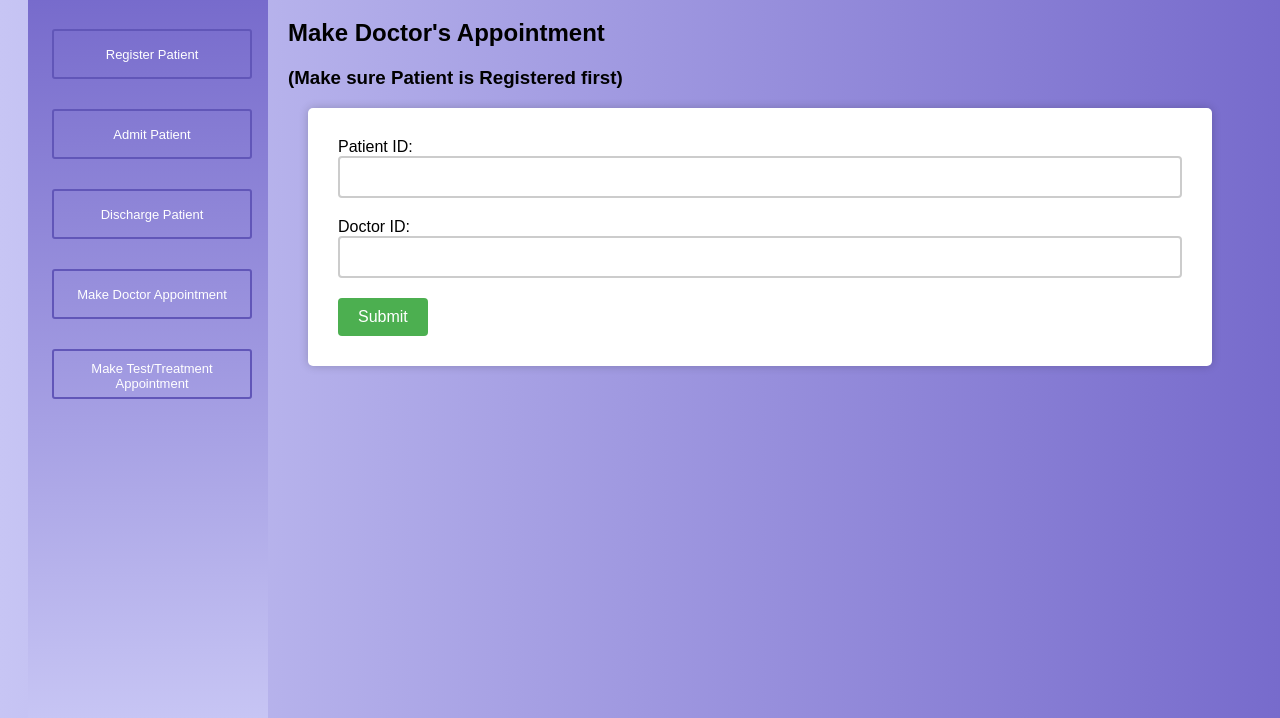
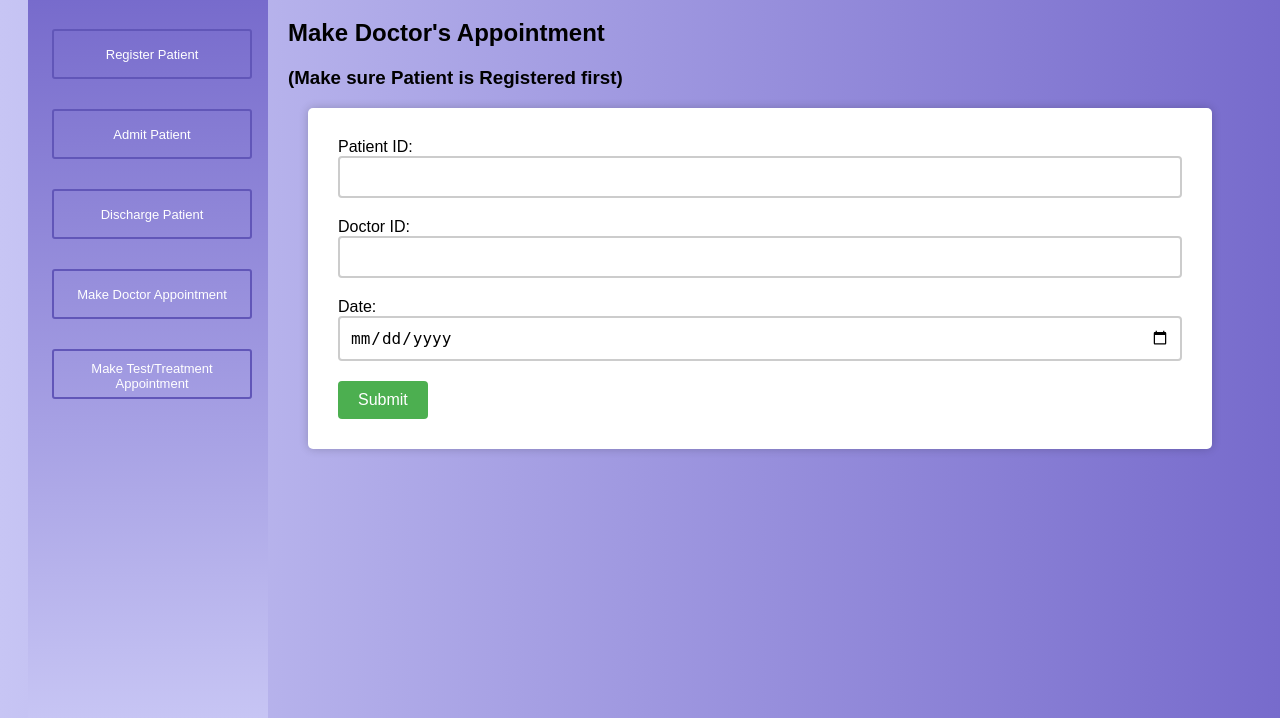
Before and after one commit to preritpaliwal/HospitalManagementSystem, a Flask app: page /frontdesk/makeappointment/0 in a window 1280 px wide. Shown: the part 109-827 px from the top of the page. Run offline with Flask 2, Linux system fonts and the light colour scheme; some libraries are stand-ins or nearby versions.

Commit message:
updated doctor and schedule appointment

```diff
--- a/app.py
+++ b/app.py
@@ -172,17 +172,34 @@ def makeappointment():
     if request.method == "POST":
         print(request.form['patient-id'])
         print(request.form['doc-id'])
-        # Get appointment date from the database
-        date = '2020-01-01'
+        print(request.form['date'])
+        # error check
+        # 1 - patient not found
+        # 2 - doctor not found
+        # 3 - slot not available
+        error = 0
+        if error == 1:
+            return redirect('/frontdesk/makeappointment/1')
+        elif error == 2:
+            return redirect('/frontdesk/makeappointment/2')
+        elif error == 3:
+            return redirect('/frontdesk/makeappointment/3')
+        # Insert into database
+        # Get appointment Id
+        ID = 100
+    return render_template('front_desk_op.html', display=4, flag=4, ID=ID)
+
+@app.route('/updateslot', methods=["POST", "GET"])
+def updateslot():
+    if request.method == "POST":
+        print(request.form['id'])
+        print(request.form['slot'])
+        # Update the slot in the database
         # Get patient and doctor details from the database
-        details = ['Patient-id', 'Patient-name', 'Doctor-id', 'Doctor-name']
-        curdetails = details[0] + ',' + details[1] + ',' + details[2] + ',' + details[3]
+        details = ['Patient-id', 'Patient-name', 'Doctor-id', 'Doctor-name', 'Date', 'Slot']
+        curdetails = details[0] + ',' + details[1] + ',' + details[2] + ',' + details[3] + ',' + details[4] + ',' + details[5]
         print(type(curdetails), type(details[0]))
-        # Make the appointment in the database
-        patient_not_found = 0
-        if patient_not_found:
-            return redirect('/frontdesk/makeappointment/1')
-    return render_template('front_desk_op.html', display=4, flag=3, date=date, curdetails=curdetails)
+    return render_template('front_desk_op.html', display=4, flag=5, curdetails=curdetails)
 
 @app.route('/scheduletesttreatmentbutton', methods=["POST", "GET"])
 def scheduletesttreatmentbutton():
@@ -196,13 +213,14 @@ def scheduletesttreatment():
         print(request.form['test-id'])
         print(request.form['doctor-id'])
         # Schedule the test and treatment in the database
-        # Get appointment date from the database
+        # Get appointment date and slot from the database
         date = '2020-01-01'
+        slot = 1
         # Get the list of tests and treatments
         tests = [('1', 'sam', '1', 'test1', '1', 'Dr X'), ('2', 'sam', '1', 'test2', '1', 'Dr Y'), ('3', 'sam', '1', 'test3', '1', 'Dr Z')]
         curtest = request.form['patient-name'] + ',' + request.form['test-treatment'] + ',' + request.form['doctor-name']
         print(type(curtest), type(request.form['patient-name']))
-    return render_template('front_desk_op.html', display=5, flag=1, date=date, tests=tests, curtest=curtest)
+    return render_template('front_desk_op.html', display=5, flag=1, date=date, slot= slot, tests=tests, curtest=curtest)
 
 @app.route('/dataentryoperator/<flag>', methods=["POST", "GET"])
 def dataoperator(flag):
@@ -226,7 +244,9 @@ def updateresults():
 @app.route('/doctor', methods=["POST", "GET"])
 def doctor():
     patients = fetch_all_patients(cursor, currentuserid)
-    return render_template('doctor.html', patients=patients)
+    # Get all appointments for the current doctor
+    appointments = [('20-03-2022', '3', 'Appointment'), ('20-03-2022', '4', 'Test', 'test1'), ('20-03-2022', '5', 'Treatment', 'treatment1')]
+    return render_template('doctor.html', patients=patients, appointments=appointments)
 
 @app.route('/gotorecordmedication/<flag>', methods=["POST", "GET"])
 def gotorecordmedication(flag):
@@ -244,9 +264,7 @@ def recordmedication():
         print(request.form['dosage'])
         print(request.form['date'])
         print(request.form['duration'])
-
         prescribe_medicine(cursor, currentuserid, request.form['patient_id'], request.form['medication_id'], request.form['dosage'], request.form['duration'], request.form['date'])
-
     return redirect('/gotorecordmedication/1')
 
 @app.route('/recordtesttreatment', methods=["POST", "GET"])
--- a/static/css/front_desk_op_style.css
+++ b/static/css/front_desk_op_style.css
@@ -212,3 +212,30 @@ button:hover{
   right: 0;
   padding: 10px;
 }
+
+.slot-container {
+  display: flex;
+  justify-content: center;
+}
+
+.slot-panel {
+  display: flex;
+  flex-wrap: wrap;
+}
+
+.slot-button {
+  background-color: #4CAF50; /* Green */
+  border: none;
+  color: white;
+  padding: 10px;
+  text-align: center;
+  text-decoration: none;
+  font-size: 16px;
+  margin: 5px;
+  cursor: pointer;
+}
+
+.slot-button.inactive {
+  background-color: #A9A9A9; /* Grey */
+  cursor: not-allowed;
+}
--- a/templates/front_desk_op.html
+++ b/templates/front_desk_op.html
@@ -71,7 +71,7 @@
                     <input type="submit" value="Submit">
                 </form>
                 {% if flag == 1 %}
-                    <h3 style="color: maroon; text-align: center" > Patient Already Exists!</h3>
+                <h3 style="color: maroon; text-align: center"> Patient Already Exists!</h3>
                 <!-- <script> -->
                 <!-- alert("Error Registering Patient!"); -->
                 <!-- </script> -->
@@ -105,7 +105,7 @@
                     <input type="text" id="patient-id" name="patient-id" required>
 
                     <label for="discharge-date">Discharge Date:</label>
-                    <input type="date" id="discharge-date" name="discharge-date" >
+                    <input type="date" id="discharge-date" name="discharge-date">
                     <input type="submit" value="Submit">
                 </form>
                 {% if flag == 1 %}
@@ -120,9 +120,10 @@
                 <form class="other-forms" action="/makeappointment" method="post">
                     <label for="patient-id">Patient ID:</label>
                     <input type="text" id="patient-id" name="patient-id" required>
-
                     <label for="doc-id">Doctor ID:</label>
                     <input type="text" id="doc-id" name="doc-id" required>
+                    <label for="date">Date:</label>
+                    <input type="date" id="date" name="date">
                     <input type="submit" value="Submit">
                 </form>
                 {% if flag == 1 %}
@@ -132,28 +133,54 @@
                 <h3 style="color: maroon;">Doctor Not Found!</h3>
                 {% endif %}
                 {% if flag == 3 %}
-                    <h3 style="color: #397c3c;">Appointment set to : {{ date }}</h3>
-                    <button class="btn-schedule" onclick="scheduleAppointment('{{ curdetails }}', '{{ date }}')">Get PDF</button>
+                <h3 style="color: maroon;">No Free Slots on Selected Date!</h3>
+                {% endif %}
+                {% if flag == 4 %}
+                <h3 style="color:aliceblue; text-align: center;">Select Slot:</h3>
+                <div class="slot-container">
+                    <div class="slot-panel">
+                        <form action="/updateslot" method="post">
+                            <input type="hidden" name="id" value="{{ ID }}">
+                            <input type="hidden" name="slot" value="1">
+                            <button class="slot-button active">Slot 1</button>
+                        </form>
+                        <button class="slot-button inactive">Slot 2</button>
+                        <form action="/updateslot" method="post">
+                            <input type="hidden" name="id" value="{{ ID }}">
+                            <input type="hidden" name="slot" value="3">
+                            <button class="slot-button active">Slot 3</button>
+                        </form>
+                        <button class="slot-button inactive">Slot 4</button>
+                        <button class="slot-button inactive">Slot 5</button>
+                        <button class="slot-button inactive">Slot 6</button>
+                    </div>
+                </div>
+                {% endif %}
+                {% if flag == 5 %}
+                <button class="btn-schedule" onclick="scheduleAppointment('{{ curdetails }}')">Get PDF</button>
                 {% endif %}
                 <script>
-                    function scheduleAppointment(curdetails, date) {
+                    function scheduleAppointment(curdetails) {
                         var curdetailArray = curdetails.split(',');
                         var patientID = curdetailArray[0];
                         var patientName = curdetailArray[1];
                         var doctorID = curdetailArray[2];
                         var doctorName = curdetailArray[3];
-                        console.log(patientID, patientName, doctorID, doctorName, date);
-                        generatePdfA(patientID, patientName, doctorID, doctorName, date);
+                        var date = curdetailArray[4];
+                        var slot = curdetailArray[5];
+                        console.log(patientID, patientName, doctorID, doctorName, date, slot);
+                        generatePdfA(patientID, patientName, doctorID, doctorName, date, slot);
                     }
 
-                    function generatePdfA(patientID, patientName, doctorID, doctorName, date) {
+                    function generatePdfA(patientID, patientName, doctorID, doctorName, date, slot) {
                         var newdoc = new jsPDF();
                         newdoc.text("Patient ID: " + patientID, 20, 20);
                         newdoc.text("Patient Name: " + patientName, 20, 30);
                         newdoc.text("Doctor ID: " + doctorID, 20, 40);
                         newdoc.text("Doctor Name: " + doctorName, 20, 50);
                         newdoc.text("Date: " + date, 20, 60);
-                        newdoc.save(patientName+" Appointment.pdf");
+                        newdoc.text("Slot: " + slot, 20, 70);
+                        newdoc.save(patientName + " Appointment.pdf");
                     }
                 </script>
             </div>
@@ -195,25 +222,27 @@
                 </table>
 
                 {% if flag == 1 %}
-                    <button class="btn-schedule" onclick="scheduletesttreatment('{{ curtest }}', '{{ date }}')">Get PDF</button>
+                <button class="btn-schedule" onclick="scheduletesttreatment('{{ curtest }}', '{{ date }}', '{{ slot }}')">Get
+                    PDF</button>
                 {% endif %}
 
                 <script>
-                    function scheduletesttreatment(curtest, date) {
+                    function scheduletesttreatment(curtest, date, slot) {
                         var curtestArray = curtest.split(',');
                         var patientName = curtestArray[0];
                         var testtreatment = curtestArray[1];
                         var doctor = curtestArray[2];
-                        generatePdfTT(patientName, testtreatment, doctor, date);
+                        generatePdfTT(patientName, testtreatment, doctor, date, slot);
                     }
 
-                    function generatePdfTT(patientName, testtreatment, doctor, date) {
+                    function generatePdfTT(patientName, testtreatment, doctor, date, slot) {
                         var doc = new jsPDF();
                         doc.text("Patient Name: " + patientName, 20, 20);
                         doc.text("Test/Treatment: " + testtreatment, 20, 30);
                         doc.text("Doctor: " + doctor, 20, 40);
                         doc.text("Date: " + date, 20, 50);
-                        doc.save(patientName+" Schedule.pdf");
+                        doc.text("Slot: " + slot, 20, 60);
+                        doc.save(patientName + " Schedule.pdf");
                     }
                 </script>
             </div>
@@ -221,4 +250,5 @@
         </div>
     </div>
 </body>
+
 </html>
```
Also changed, not shown: static/css/doctorstyle.css (+22 -4 lines), templates/doctor.html (+24 -3 lines). Lines whose indentation alone changed are shown as unchanged.
